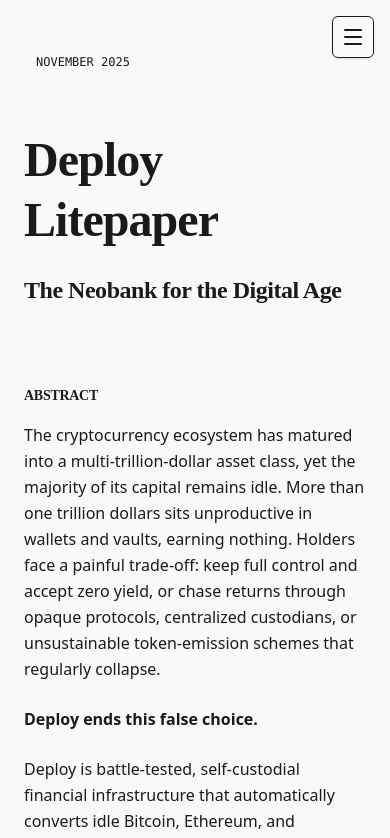
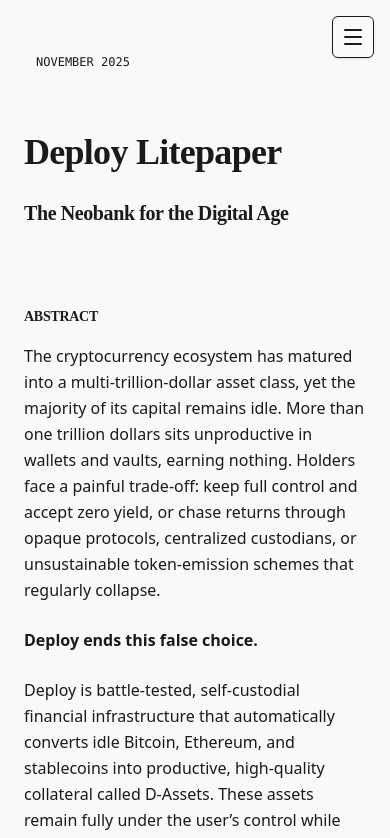
Before and after one commit to deb-pradhan/deploylitepaper, a React (Vite) app: page / in a window 390 px wide. Shown: the top 838 px of the page. Built offline with nearby package versions, Linux system fonts and the light colour scheme.

Commit message:
Update components and styles

```diff
--- a/src/components/EconomicThesis.jsx
+++ b/src/components/EconomicThesis.jsx
@@ -47,7 +47,7 @@
                 </p>
 
                 {/* Diagram 1: The Deploy Neobank Flow */}
-                <figure className="my-12 p-8 border border-paper-border rounded bg-white overflow-x-auto">
+                <figure className="my-12 p-4 md:p-8 border border-paper-border rounded bg-white overflow-x-auto max-w-full">
                     <div className="flex flex-col md:flex-row items-center justify-between gap-4 min-w-[600px]">
                         <div className="p-6 border border-black rounded text-center w-40 h-24 flex items-center justify-center font-medium">User<br />Wealth</div>
                         <div className="h-8 w-px bg-black md:h-px md:w-12 shrink-0"></div>
--- a/src/components/Hero.jsx
+++ b/src/components/Hero.jsx
@@ -9,10 +9,10 @@
                 </span>
             </div>
 
-            <h1 className="text-5xl md:text-7xl font-serif font-bold text-paper-text mb-6 leading-tight">
+            <h1 className="text-4xl md:text-7xl font-serif font-bold text-paper-text mb-6 leading-tight">
                 Deploy Litepaper
             </h1>
-            <h2 className="text-2xl md:text-3xl font-serif text-paper-muted mb-12">
+            <h2 className="text-xl md:text-3xl font-serif text-paper-muted mb-12">
                 The Neobank for the Digital Age
             </h2>
 
--- a/src/components/Layout.jsx
+++ b/src/components/Layout.jsx
@@ -3,7 +3,7 @@
 
 const Layout = ({ children }) => {
     return (
-        <div className="min-h-screen bg-paper-bg text-paper-text font-sans selection:bg-paper-accent selection:text-white">
+        <div className="min-h-screen bg-paper-bg text-paper-text font-sans">
             <Sidebar />
 
             <main className="lg:pl-64 min-h-screen">
--- a/src/index.css
+++ b/src/index.css
@@ -54,3 +54,10 @@
   font-weight: 700;
   letter-spacing: -0.02em;
 }
+
+/* Dark Purple Selection */
+::selection {
+  background-color: #4B0082;
+  /* Indigo/Dark Purple */
+  color: #FFFFFF;
+}
```
